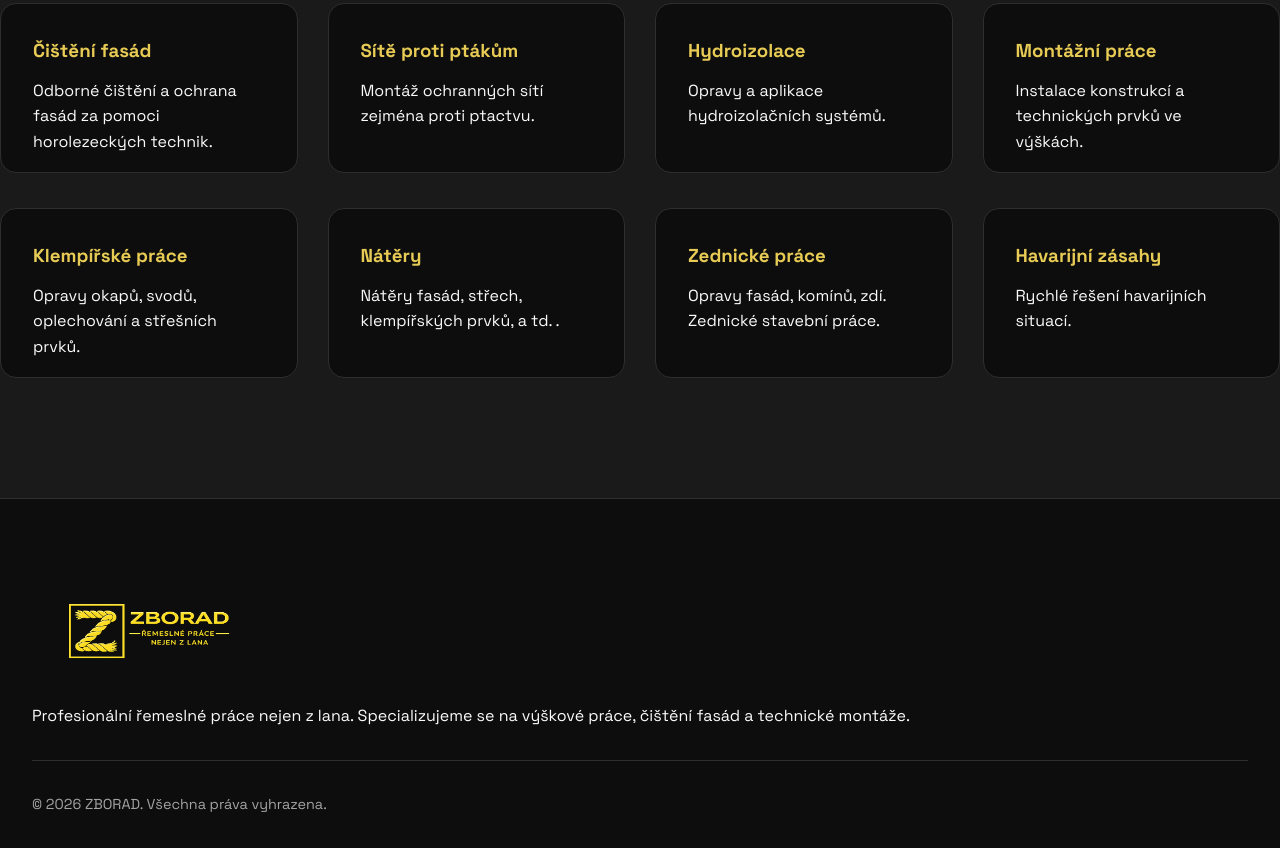
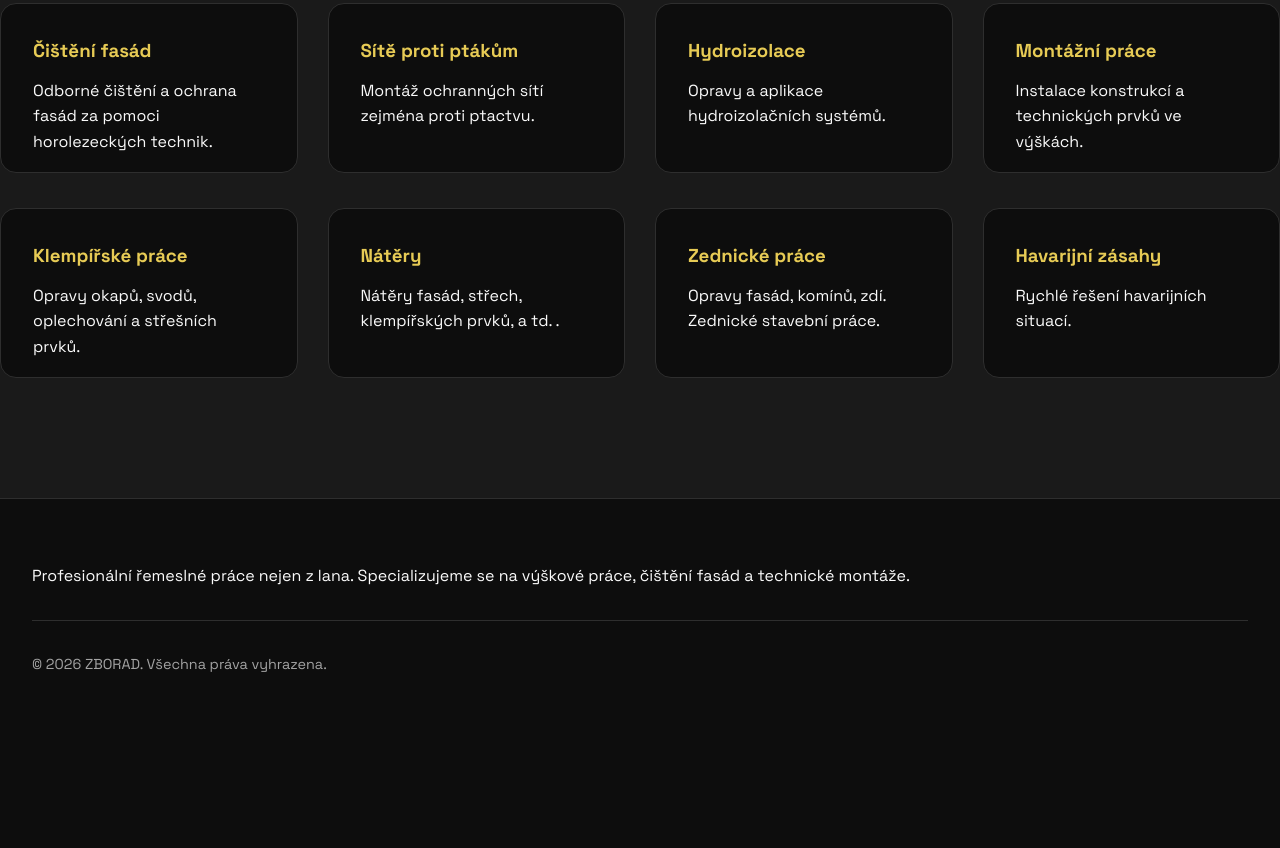
Before and after one commit to zborad77/ZBORADWEB_v001, a plain HTML site: page reference.html in a window 1280 px wide. Shown: the part 307-1155 px from the top of the page. After the commit the page ends 1015 px from the top, so only its background shows below. Drawn offline with Linux system fonts and the light colour scheme.

Commit message:
Remove footer logos across site pages

```diff
--- a/reference.html
+++ b/reference.html
@@ -119,9 +119,6 @@
   <div class="footer-container">
 
     <div class="footer-brand">
-      <div class="logo">
-        <img src="ZBORAD_02.png" alt="ZBORAD logo">
-      </div>
       <p>
         Profesionální řemeslné práce nejen z lana.
         Specializujeme se na výškové práce, čištění fasád a technické montáže.
```
Also changed, not shown: Vysky.html (+0 -3 lines), index.html (+0 -3 lines), references/natery/panelak-praha.html (+0 -4 lines).
